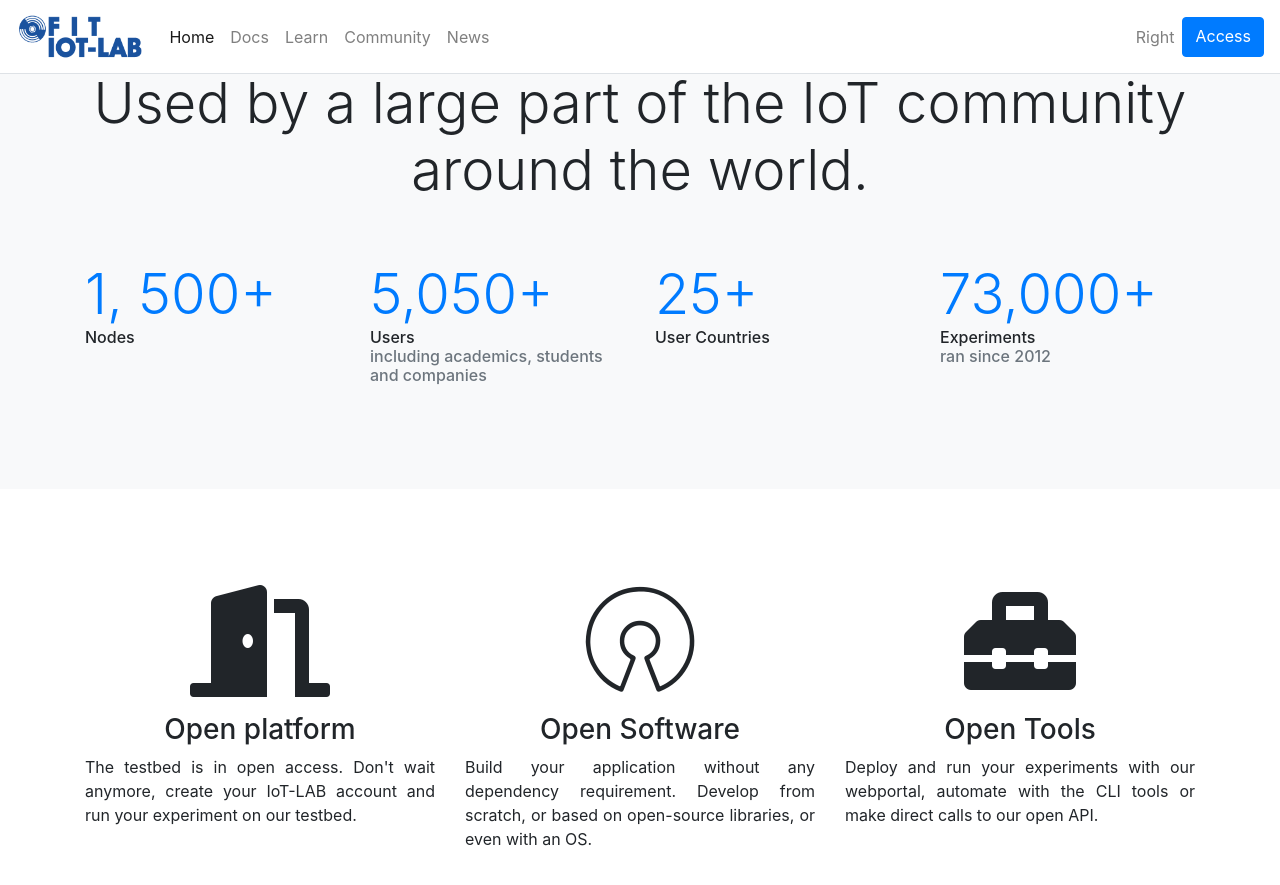
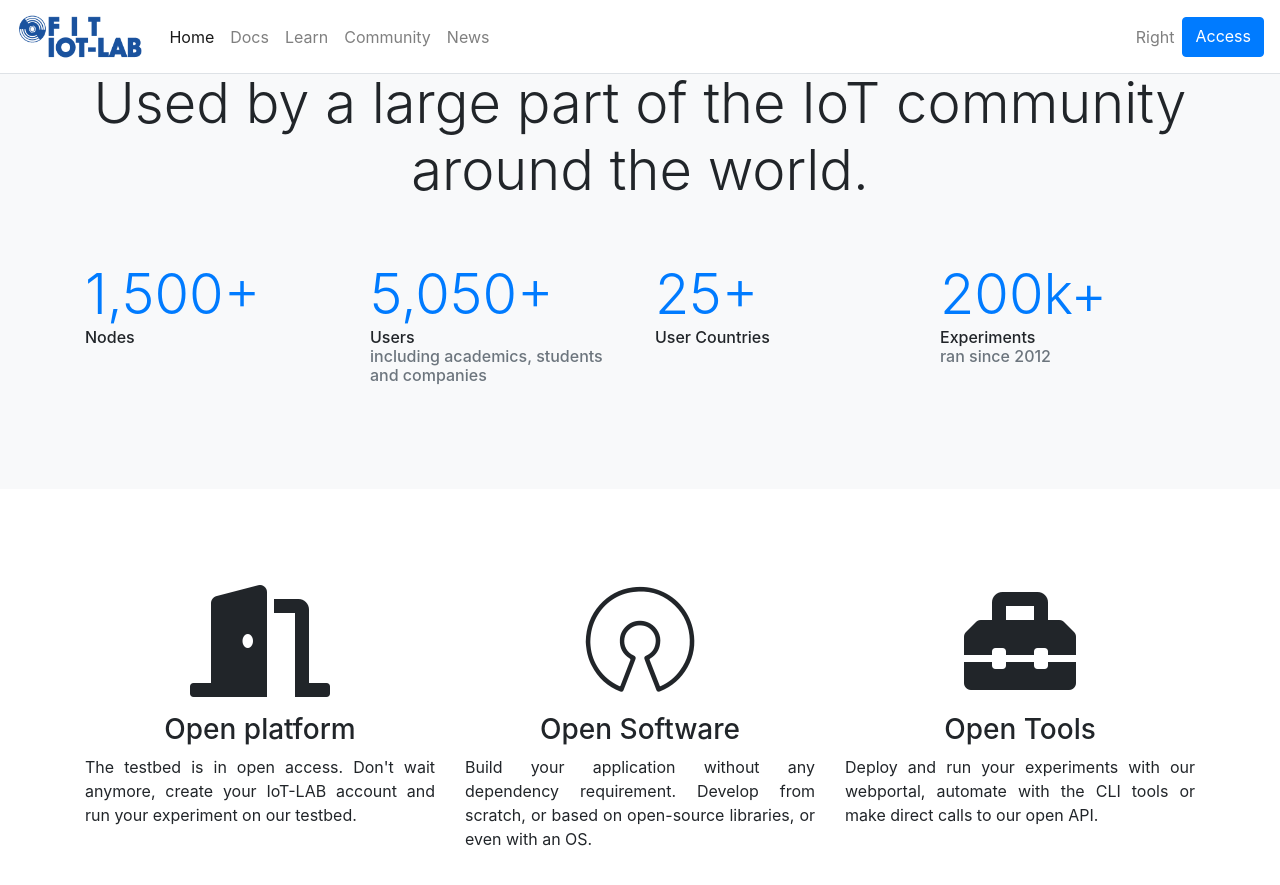
Before and after one commit to iot-lab/iot-lab.github.io, a Jekyll site: the page built from index.html, in a window 1280 px wide and 900 px high, scrolled down 703 px. Shown: the top 885 px of the window. Built offline with Jekyll 4.4.1, drawn with Linux system fonts in a browser that asks for light colours.

Commit message:
index.html: increase a bit the number of experiments ;)

```diff
--- a/index.html
+++ b/index.html
@@ -18,7 +18,7 @@ style: fullwidth
         <h1 class="display-4 py-5 text-center">Used by a large part of the IoT community around the world.</h1>
         <div class="row justify-content-center pb-5">
             <div class="col-sm-6 col-lg-3 mb-3 mb-lg-0">
-                <span class="display-4 text-primary d-block">1, 500+</span>
+                <span class="display-4 text-primary d-block">1,500+</span>
                 <h6>Nodes</h6>
             </div>
             <div class="col-sm-6 col-lg-3 mb-3 mb-lg-0">
@@ -30,7 +30,7 @@ style: fullwidth
                 <h6>User Countries</h6>
             </div>
             <div class="col-sm-6 col-lg-3 mb-3 mb-lg-0">
-                <span class="display-4 text-primary d-block">73,000+</span>
+                <span class="display-4 text-primary d-block">200k+</span>
                 <h6>Experiments<br><span class="text-muted">ran since 2012</span></h6>
             </div>
         </div>
```
